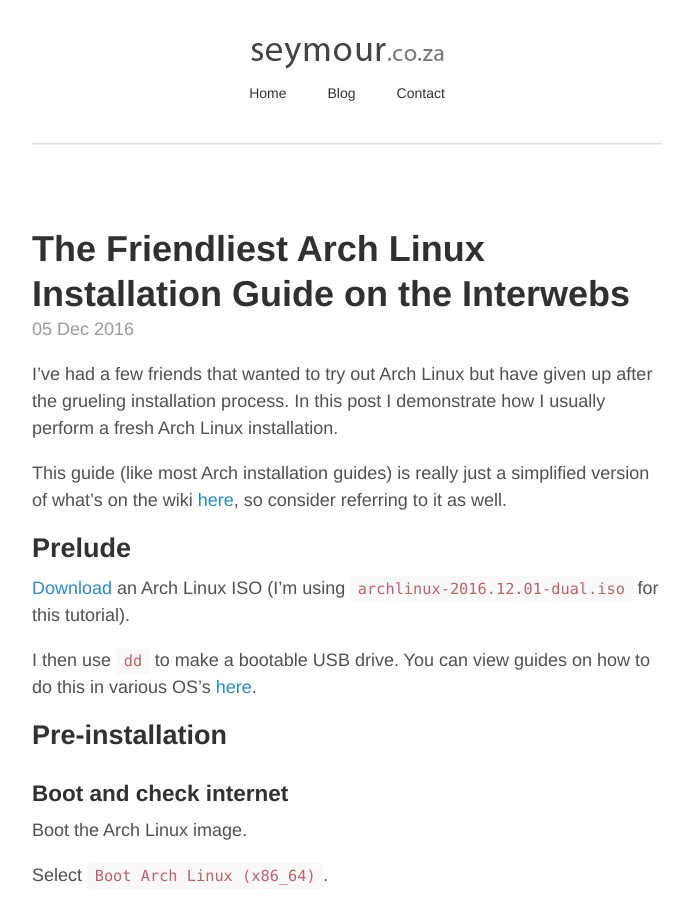
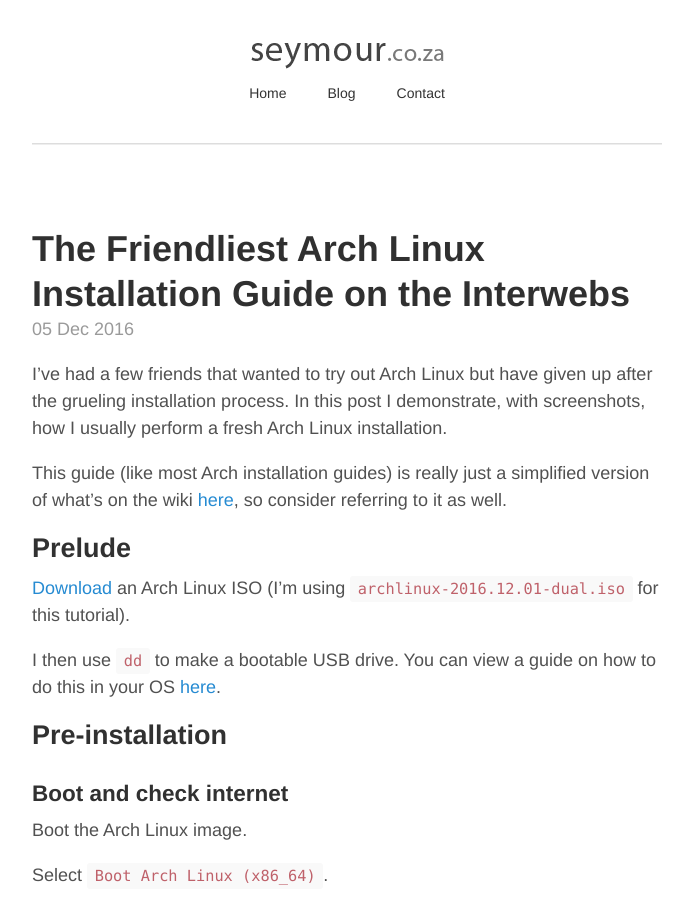
Before and after one commit to seymour7/seymour7.github.io, a Jekyll site: the page built from _posts/2016-12-05-arch-linux-installation-guide.md, in a window 1280 px wide and 900 px high. Shown: the whole window, without its empty margins (293-986 px from the left). Built offline with Jekyll 4.4.1, drawn with Linux system fonts in a browser that asks for light colours.

Commit message:
Update 2016-12-05-arch-linux-installation-guide.md

```diff
--- a/_posts/2016-12-05-arch-linux-installation-guide.md
+++ b/_posts/2016-12-05-arch-linux-installation-guide.md
@@ -4,7 +4,7 @@
 description: A simple guide to install Arch Linux with KDE
 ---
 
-I've had a few friends that wanted to try out Arch Linux but have given up after the grueling installation process. In this post I demonstrate how I usually perform a fresh Arch Linux installation.
+I've had a few friends that wanted to try out Arch Linux but have given up after the grueling installation process. In this post I demonstrate, with screenshots, how I usually perform a fresh Arch Linux installation.
 
 This guide (like most Arch installation guides) is really just a simplified version of what's on the wiki [here](https://wiki.archlinux.org/index.php/installation_guide), so consider referring to it as well.
 
@@ -12,7 +12,7 @@
 
 [Download](https://www.archlinux.org/download/) an Arch Linux ISO (I'm using `archlinux-2016.12.01-dual.iso` for this tutorial).
 
-I then use `dd` to make a bootable USB drive. You can view guides on how to do this in various OS's [here](https://wiki.archlinux.org/index.php/USB_flash_installation_media).
+I then use `dd` to make a bootable USB drive. You can view a guide on how to do this in your OS [here](https://wiki.archlinux.org/index.php/USB_flash_installation_media).
 
 ## Pre-installation
 
```
